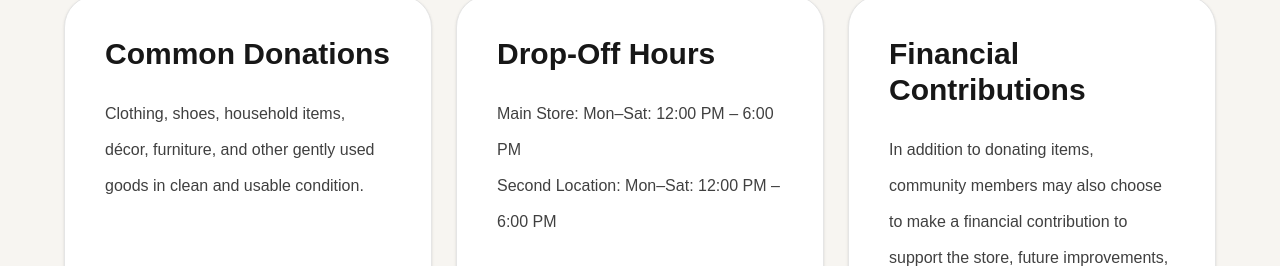
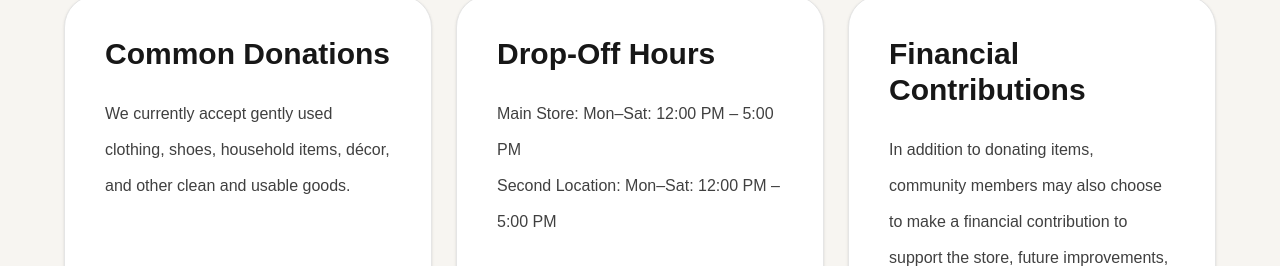
Before and after one commit to Omer-Ashraf-coder/thrift-store-redesign, a Next.js app: page /donate in a window 1280 px wide. Shown: the part 534-800 px from the top of the page. Built offline with nearby package versions, Linux system fonts and the light colour scheme.

Commit message:
Made changes upon owner requests, just some wording on the sites

```diff
--- a/app/about/page.tsx
+++ b/app/about/page.tsx
@@ -61,8 +61,6 @@ A Little About Me
 
 Despite working with physical disabilities, Richard managed a large-scale thrift business with over 10,000 square feet of retail space. This thrift store was located on John F. Kennedy Blvd in Union City, New Jersey, where he worked for more than 33 years.
 
-That establishment operated successfully until one day a devastating fire destroyed the building. Thankfully, we praise God that no lives were lost in that fire.
-
 Richard began working hard at a young age and grew tremendously through experience. Over the years he learned the knowledge needed to succeed while working closely with corporate administrators from a large nonprofit organization. Many times these administrators could not see their mistakes, but Richard carefully observed every decision so he could learn from them and avoid repeating those same errors in the future.
 
 Richard understood how to connect with the community and its customers. Through hard work and dedication he built a strong customer base and always stood up against the wrongdoing he witnessed. Courageously, he worked to create positive change in his community.
--- a/app/donate/page.tsx
+++ b/app/donate/page.tsx
@@ -26,8 +26,8 @@ export default function DonatePage() {
                 Common Donations
               </h2>
               <p className="mt-4 text-base leading-8 text-neutral-700 sm:mt-6 sm:leading-9">
-                Clothing, shoes, household items, décor, furniture, and other
-                gently used goods in clean and usable condition.
+                We currently accept gently used clothing, shoes, household
+                items, décor, and other clean and usable goods.
               </p>
             </div>
 
--- a/components/OfferCards.tsx
+++ b/components/OfferCards.tsx
@@ -6,7 +6,7 @@ const cards = [
     eyebrow: "Shop",
     title: "Unique Finds",
     description:
-      "Browse clothing, furniture, home goods, and secondhand treasures at affordable prices.",
+      "Browse clothing, shoes, home goods, and secondhand treasures at affordable prices.",
     cta: "Explore in store →",
   },
   {
@@ -14,7 +14,7 @@ const cards = [
     eyebrow: "Donate",
     title: "Give Items a Second Life",
     description:
-      "Support the community by donating gently used items and helping others find quality essentials.",
+      "Support the community by donating gently used clothing, shoes, and other quality essentials.",
     cta: "Learn donation details →",
   },
   {
--- a/data/site.ts
+++ b/data/site.ts
@@ -19,17 +19,17 @@ export const siteData = {
     eyebrow: "Community Thrift Store",
     title: "Affordable finds and easy donations.",
     description:
-      "Discover affordable secondhand finds, donate gently used items, and visit our North Bergen locations to shop or drop off donations.",
+      "Discover affordable secondhand finds, donate gently used clothing and shoes, and visit our North Bergen locations to shop or drop off donations.",
     images: [
+      "/images/hero-store-2.jpg",
       "/images/hero-store.jpg",
-      "/images/hero-store-2.jpg",
     ],
   },
 
   about: {
     title: "Serving the local community with quality secondhand finds.",
     description:
-      "We offer affordable clothing, household items, furniture, and more while making it easy for the community to donate gently used goods. We also provide clean-out services for homes, apartments, and other spaces.",
+      "We offer affordable clothing, shoes, household items, and more while making it easy for the community to donate gently used goods. We also provide clean-out services for homes, apartments, and other spaces.",
   },
 
   contact: {
@@ -46,21 +46,21 @@ export const siteData = {
   locations: [
     {
       name: "Main Store",
-      addressLine1: "905 Paterson Plank Rd",
+      addressLine1: "619 Kennedy Blvd",
       addressLine2: "North Bergen, NJ 07047",
       details: "Phone: (551) 323-4974",
-      hours: "Mon–Sat: 12:00 PM – 6:00 PM",
+      hours: "Mon–Sat: 12:00 PM – 5:00 PM",
       mapsUrl:
-        "https://www.google.com/maps/search/?api=1&query=905+Paterson+Plank+Rd+North+Bergen+NJ+07047",
+        "https://www.google.com/maps/search/?api=1&query=619+Kennedy+Blvd+North+Bergen+NJ+07047",
     },
     {
       name: "Second Location",
-      addressLine1: "619 Kennedy Blvd",
+      addressLine1: "905 Paterson Plank Rd",
       addressLine2: "North Bergen, NJ 07047",
       details: "Second North Bergen location",
-      hours: "Mon–Sat: 12:00 PM – 6:00 PM",
+      hours: "Mon–Sat: 12:00 PM – 5:00 PM",
       mapsUrl:
-        "https://www.google.com/maps/search/?api=1&query=619+Kennedy+Blvd+North+Bergen+NJ+07047",
+        "https://www.google.com/maps/search/?api=1&query=905+Paterson+Plank+Rd+North+Bergen+NJ+07047",
     },
   ],
 
@@ -75,11 +75,11 @@ export const siteData = {
     },
     {
       label: "Main Store",
-      value: "905 Paterson Plank Rd, North Bergen, NJ 07047",
+      value: "619 Kennedy Blvd, North Bergen, NJ 07047",
     },
     {
       label: "Second Location",
-      value: "619 Kennedy Blvd, North Bergen, NJ 07047",
+      value: "905 Paterson Plank Rd, North Bergen, NJ 07047",
     },
   ],
 
```
